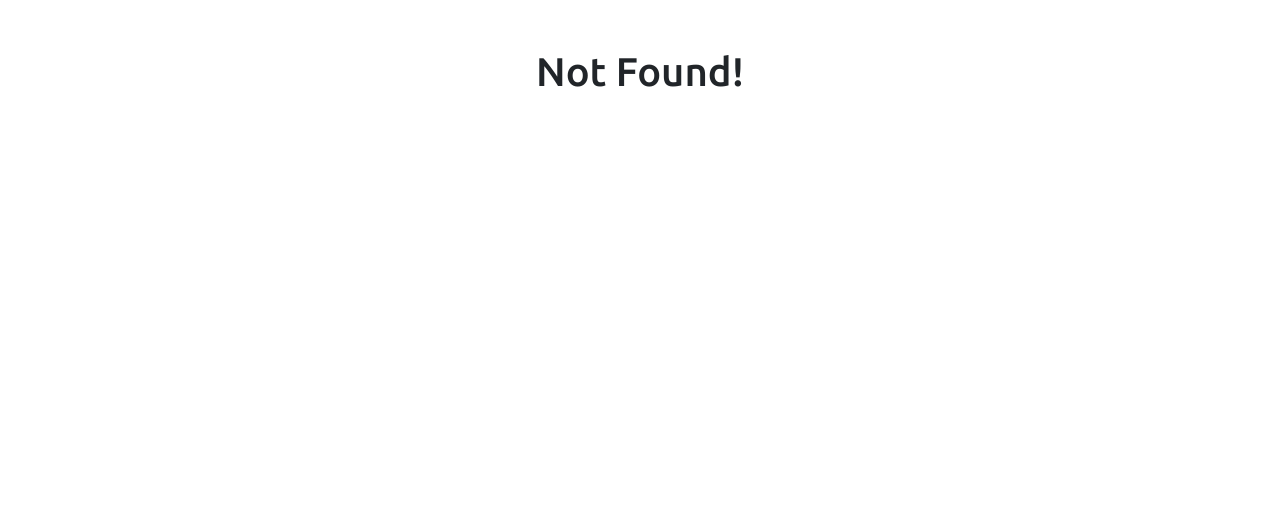
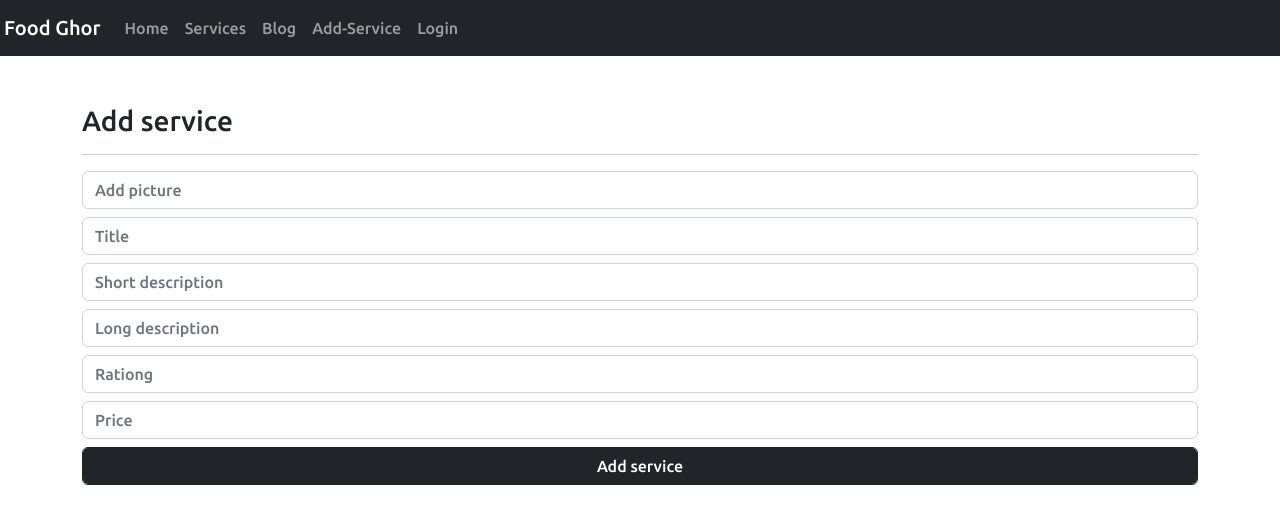
Before and after one commit to IbrahimeCSTE/Food-Ghor-Client, a React (Create React App) app: page /add-service in a window 1280 px wide. Shown: the top 524 px of the page. Built offline with nearby package versions, Linux system fonts and the light colour scheme.

Commit message:
add service section

```diff
--- a/src/App.js
+++ b/src/App.js
@@ -2,6 +2,7 @@ import "./App.css";
 import { createBrowserRouter, RouterProvider } from "react-router-dom";
 import Main from "./Layout/Main";
 import Home from "./Screen/Home";
+import AddService from "./Component/Admin/AddService";
 const router = createBrowserRouter([
   {
     path: "/",
@@ -10,6 +11,10 @@ const router = createBrowserRouter([
       {
         path: "/",
         element: <Home />,
+      },
+      {
+        path: "/add-service",
+        element: <AddService />,
       },
     ],
   },
--- /dev/null
+++ b/src/Component/Admin/AddService.js
@@ -0,0 +1,50 @@
+import React, { useState } from "react";
+
+const AddService = () => {
+  const handleSubmit = (e) => {
+    e.preventDefault();
+  };
+
+  return (
+    <div className="container my-5">
+      <div>
+        <h3>Add service</h3>
+        <hr />
+
+        <form onSubmit={handleSubmit}>
+          <input
+            type="text"
+            placeholder="Add picture"
+            className="form-control my-2"
+          />
+          <input type="text" placeholder="Title" className="form-control" />
+          <input
+            type="text"
+            placeholder="Short description"
+            className="form-control my-2"
+          />
+          <input
+            type="text"
+            placeholder="Long description"
+            className="form-control my-2"
+          />
+          <input
+            type="text"
+            placeholder="Rationg"
+            className="form-control my-2"
+          />
+          <input
+            type="text"
+            placeholder="Price"
+            className="form-control my-1"
+          />
+          <button className="btn btn-dark form-control my-1">
+            Add service
+          </button>
+        </form>
+      </div>
+    </div>
+  );
+};
+
+export default AddService;
```
